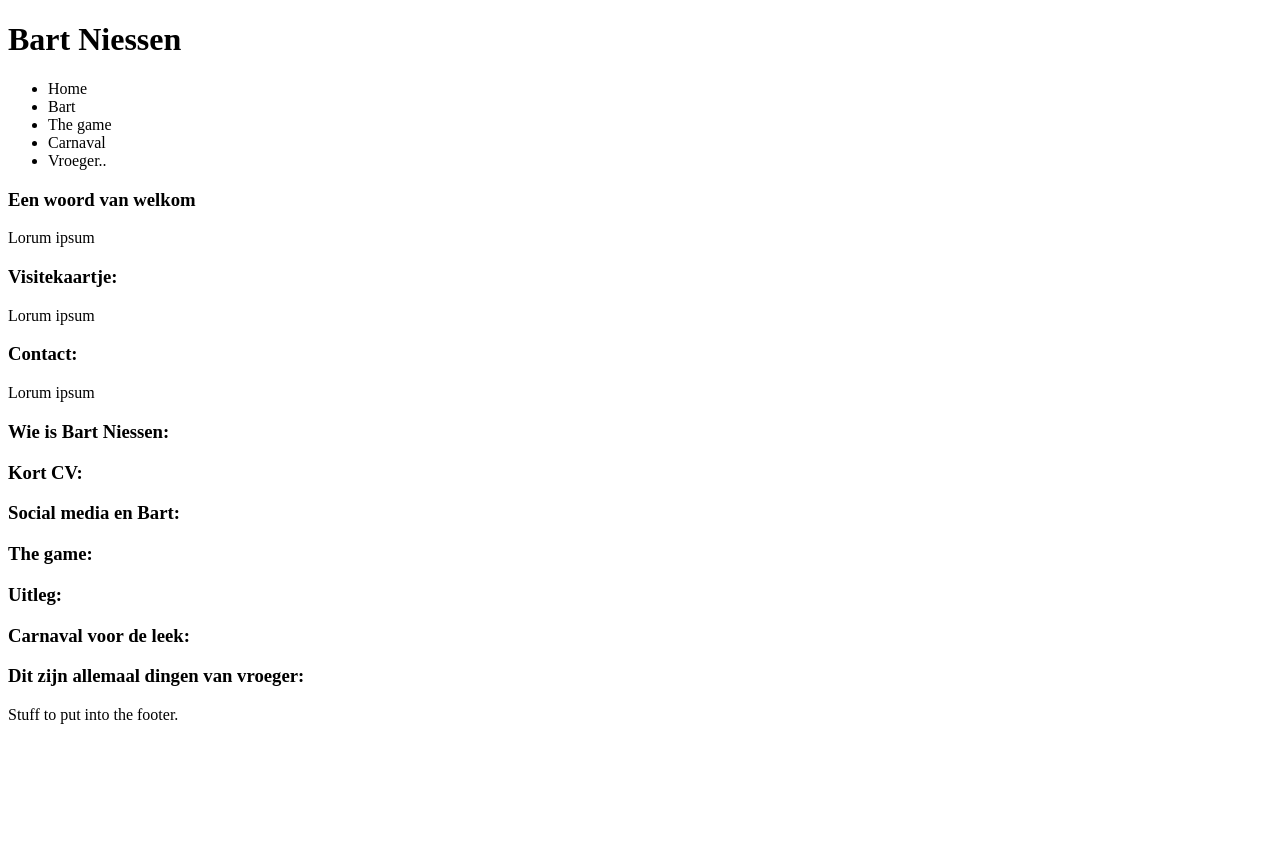
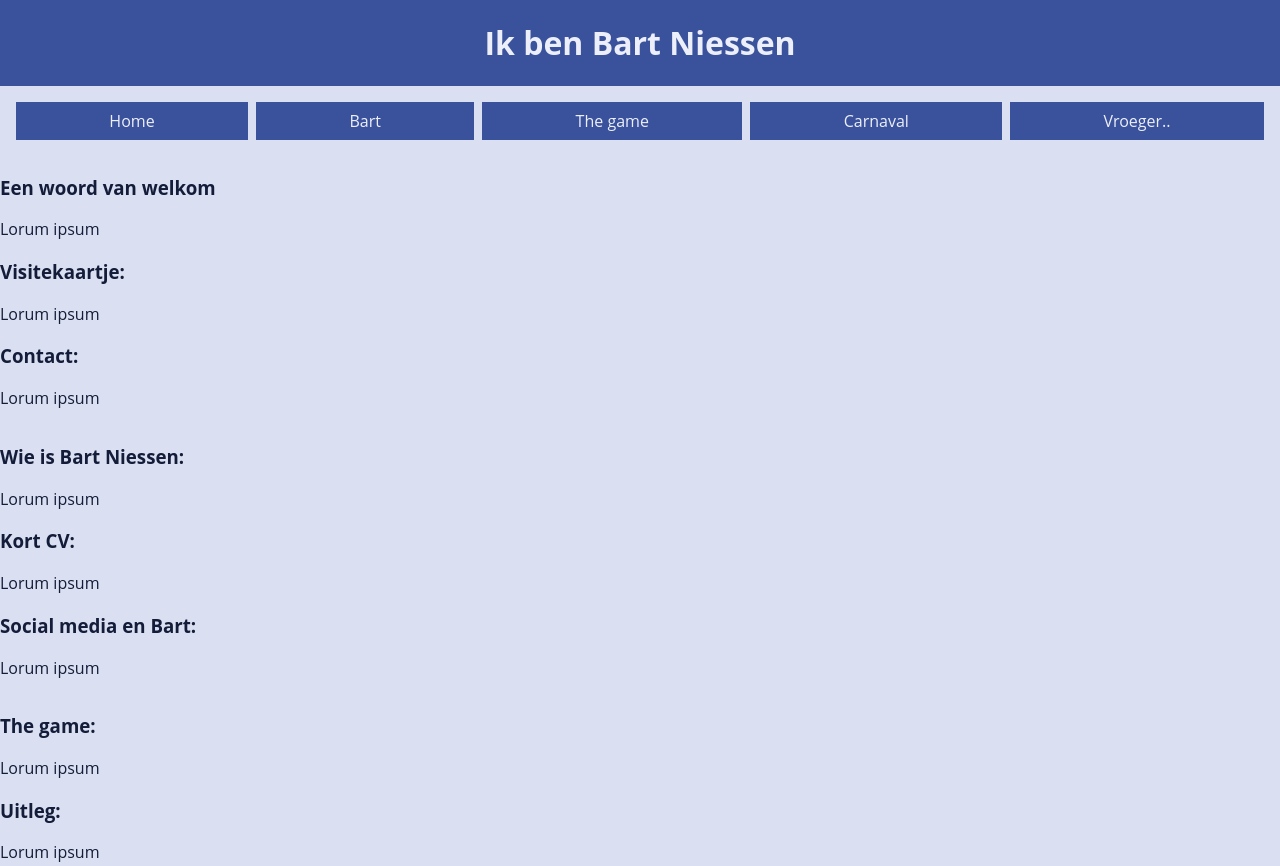
Before and after one commit to Brutusn/Website, a website: page index.html in a window 1280 px wide. Shown: the top 866 px of the page. Before the commit the page ends 800 px from the top, so only its background shows below. Drawn offline with Linux system fonts and the light colour scheme.

Commit message:
Added first very basic styling, needs a colour lookup after the skeleton is done

```diff
--- /dev/null
+++ b/css/base.less
@@ -0,0 +1,23 @@
+@import "config.less";
+
+html, body {
+    margin: 0;
+    padding: 0;
+}
+
+body {
+    background-color: @base-color;
+    font: @font;
+    color: @dark-text;
+}
+
+*, *:after, *:before {
+    box-sizing: border-box;
+}
+
+
+@import "header.less";
+@import "nav.less";
+@import "main.less";
+@import "footer.less";
+@import "mediaqueries.less";
--- /dev/null
+++ b/css/config.less
@@ -0,0 +1,33 @@
+/*
+ * Configuration file, colours, sizes stuf like that.
+ */
+
+// COLOURS
+@base-color: hsl(225, 46%, 90%);
+
+@header-color: hsl(225, 46%, 42%);
+@header-hover: saturate(spin(@header-color, -75), 25%);
+
+@dark-text: hsl(225, 50%, 15%);
+@light-text: hsl(225, 50%, 95%);
+
+// FONTS
+@font-size: 16px;
+@font-family: "Open Sans", "Segoe UI", "Helvetica", "Calibri", "Arial", sans-serif;
+
+@font: @font-size @font-family;
+
+// SIZES
+@base-size: 1em;
+
+@bigger: @base-size * 1.5;
+@big: @base-size * 1.25;
+@normal: @base-size;
+@threequart: @base-size * 0.75;
+@half: @base-size * 0.5;
+@quart: @base-size * 0.25;
+@small: @base-size * 0.125;
+
+
+
+// SNIPPITS
--- /dev/null
+++ b/css/header.less
@@ -0,0 +1,13 @@
+header {
+    text-align: center;
+    background-color: @header-color;
+    overflow: hidden;
+
+    width: 100%;
+    margin: 0;
+
+    & > h1 {
+        color: @light-text;
+        font-weight: bold;
+    }
+}
--- /dev/null
+++ b/css/main.less
@@ -0,0 +1,4 @@
+main {
+    display: flex;
+    flex-flow: column wrap;
+}
--- /dev/null
+++ b/css/nav.less
@@ -0,0 +1,31 @@
+nav {
+    width: 100%;
+}
+.tabs {
+    list-style: none;
+    padding: 0;
+    margin: @normal;
+
+    display: flex;
+    flex-flow: row wrap;
+    justify-content: center;
+
+    & li {
+        background-color: @header-color;
+        color: @light-text;
+        padding: @half @normal;
+        cursor: pointer;
+        flex: .2 0 auto;
+
+        text-align: center;
+        transition: background-color .1s ease-in;
+
+        &:hover {
+            background-color: @header-hover;
+        }
+
+        &:not(:last-of-type) {
+            margin-right: @half;
+        }
+    }
+}
--- /dev/null
+++ b/css/total.less
@@ -0,0 +1,5 @@
+/*
+ * Total script, just containing @import. Run inside the npm run css to generate the css.
+ */
+
+@import "base.less";
--- a/index.html
+++ b/index.html
@@ -1,5 +1,5 @@
 <!doctype html>
-<html>
+<html lang="NL-nl">
 <head>
     <meta http-equiv="X-UA-Compatible" content="IE=edge,chrome=1">
     <meta http-equiv="Content-Type" content="text/html; charset=UTF-8">
@@ -13,7 +13,7 @@
     <meta name="mobile-web-app-capable" content="yes" />
     <meta name="theme-color" content="#86c543" />
 
-    <link href="css/css.min.css" rel="stylesheet" type="text/css">
+    <link href="css/css.min.css" rel="stylesheet">
 
     <title>Bart Niessen.nl</title>
 
@@ -21,7 +21,7 @@
 </head>
 <body>
     <header>
-        <h1 class="header-h1">Bart Niessen</h1>
+        <h1 class="header-h1">Ik ben Bart Niessen</h1>
     </header>
     <nav>
         <ul id="tab-wrap" class="tabs">
@@ -32,7 +32,7 @@
             <li data-article="nostalgie">Vroeger..</li>
         </ul>
     </nav>
-    <div class="content">
+    <main>
         <article id="landing">
             <section>
                 <h1>Een woord van welkom</h1>
@@ -50,20 +50,25 @@
         <article id="whois">
             <section>
                 <h1>Wie is Bart Niessen:</h1>
+                <p>Lorum ipsum</p>
             </section>
             <section>
                 <h1>Kort CV:</h1>
+                <p>Lorum ipsum</p>
             </section>
             <section>
                 <h1>Social media en Bart:</h1>
+                <p>Lorum ipsum</p>
             </section>
         </article>
         <article id="the-game">
             <section>
                 <h1>The game:</h1>
+                <p>Lorum ipsum</p>
             </section>
             <section>
                 <h1>Uitleg:</h1>
+                <p>Lorum ipsum</p>
             </section>
         </article>
         <article id="carnaval">
@@ -76,7 +81,7 @@
                 <h1>Dit zijn allemaal dingen van vroeger:</h1>
             </section>
         </article>
-    </div>
+    </main>
     <footer>
         <p>Stuff to put into the footer.</p>
     </footer>
--- a/package.json
+++ b/package.json
@@ -6,9 +6,9 @@
   "devDependencies": {
     "less": "^2.7.2",
     "less-plugin-clean-css": "^1.5.1"
-  }
+  },
   "scripts": {
-    "test": "echo \"Error: no test specified\" && exit 1"
+    "css": "lessc --no-color --clean-css=\"--advanced\" css/total.less > css/css.min.css"
   },
   "repository": {
     "type": "git",
```
Also changed, not shown: css/css.min.css (added), css/footer.less (added), css/mediaqueries.less (added).
